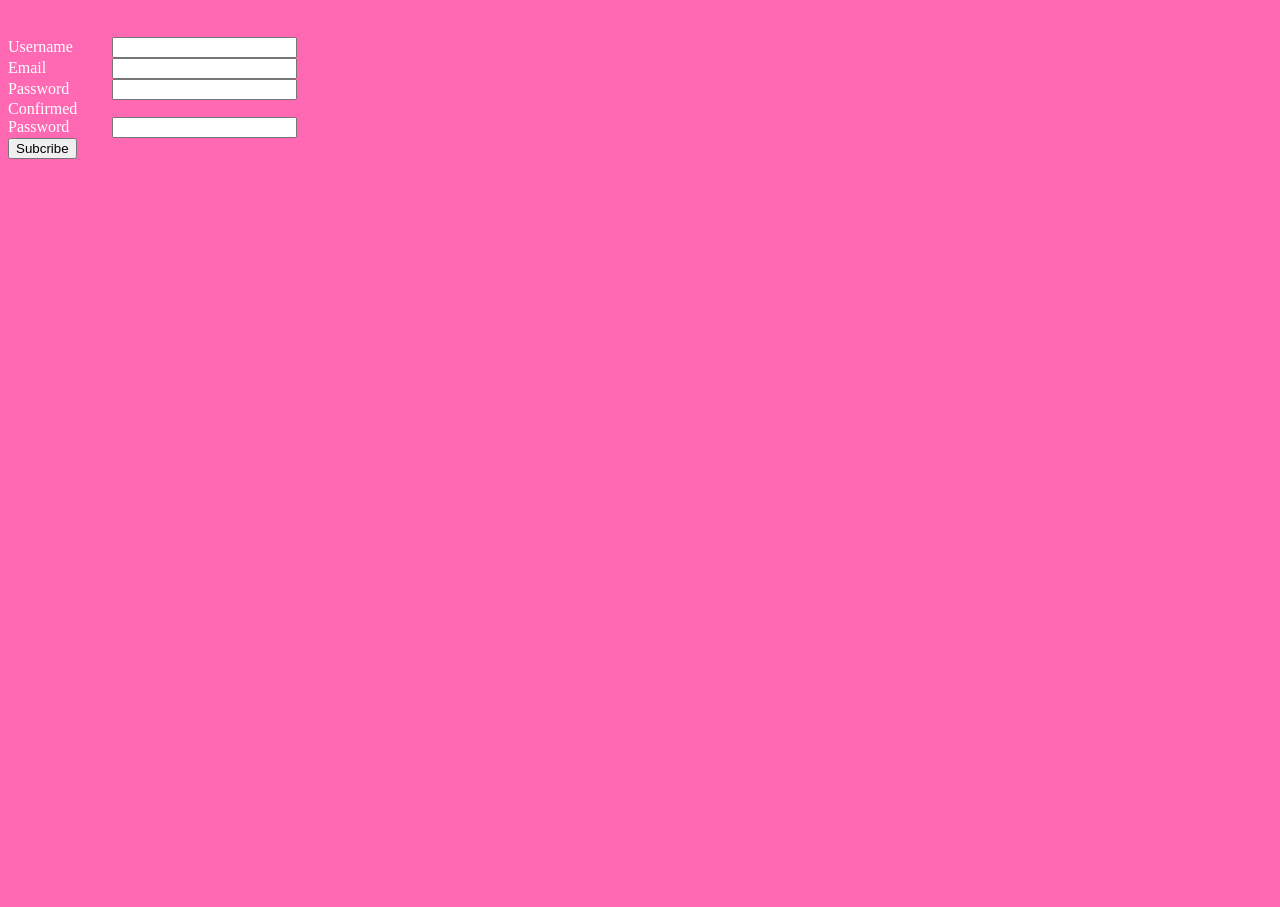
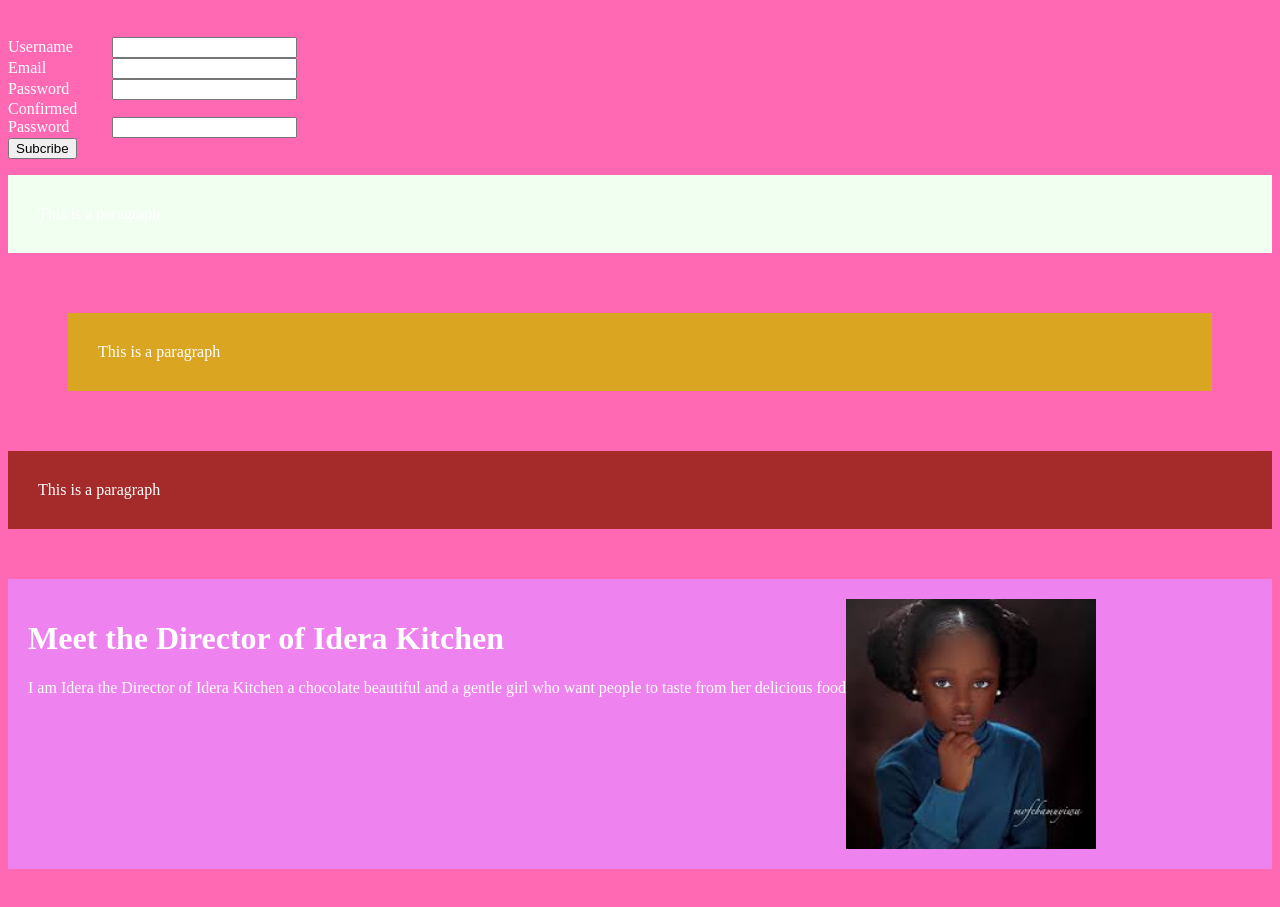
Before and after one commit to oluwadarasimidumininu-lgtm/idera-kitchen, a plain HTML site: page index.html in a window 1280 px wide. Shown: the part 1887-2794 px from the top of the page. Before the commit the page ends 2144 px from the top, so only its background shows below. Drawn offline with Linux system fonts and the light colour scheme.

Commit message:
add director pics

```diff
--- a/index.html
+++ b/index.html
@@ -74,6 +74,22 @@
     <button type="submit">Subcribe</button>
   </form>
 
+  <p class="par1">This is a paragraph</p>
+
+  <p class="par2">This is a paragraph</p>
+
+  <p class="par3">This is a paragraph</p>
+
+  <div class="director">
+    <div class="dir-text">
+      <h1>Meet the Director of Idera Kitchen</h1>
+      <p>I am Idera the Director of Idera Kitchen a chocolate beautiful and a gentle girl
+        who want people to taste from her delicious food
+        </p>
+    </div>
+    <img src="image/black girl.jpg" alt="">
+  </div>
+
 
 
   <br><br><br><br><br>
--- a/style.css
+++ b/style.css
@@ -13,3 +13,31 @@ label{
     display: inline-block;
     width: 100px;
 }
+
+.par1{
+    background-color: honeydew;
+    padding: 30px;
+}
+
+.par2{
+    background-color: goldenrod;
+    padding: 30px;
+    color: white;
+    margin-left: 60px;
+    margin-top: 60px;
+    margin-bottom: 60px;
+    margin-right: 60px;
+}
+
+.par3{
+    background-color: brown;
+    padding: 30px;
+}
+
+.director{
+    background-color:violet ;
+    display: flex;
+    padding: 20px;
+    margin-top: 50px;
+    flex-wrap: wrap;
+}
```
Also changed, not shown: image/black girl.jpg (added).
